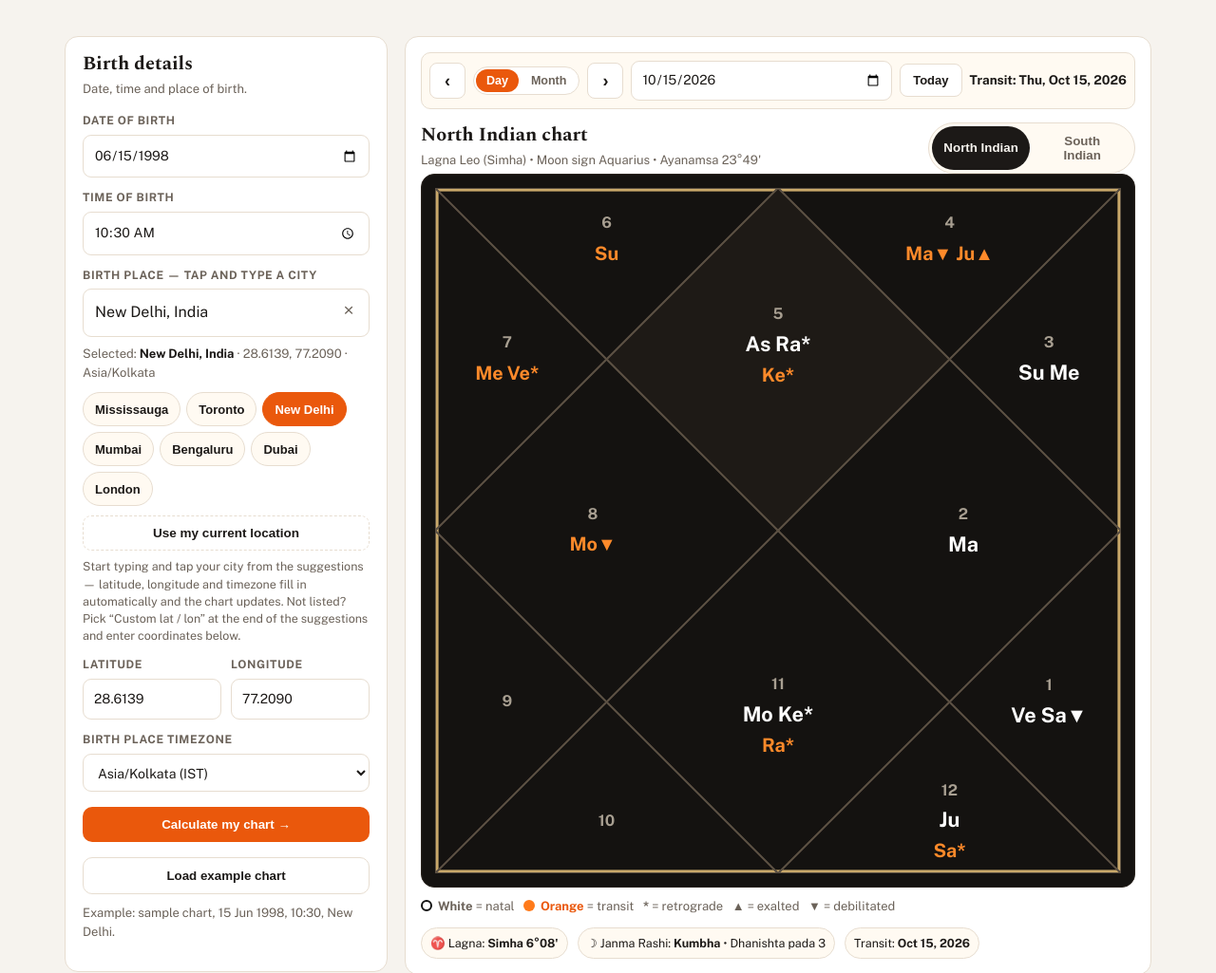
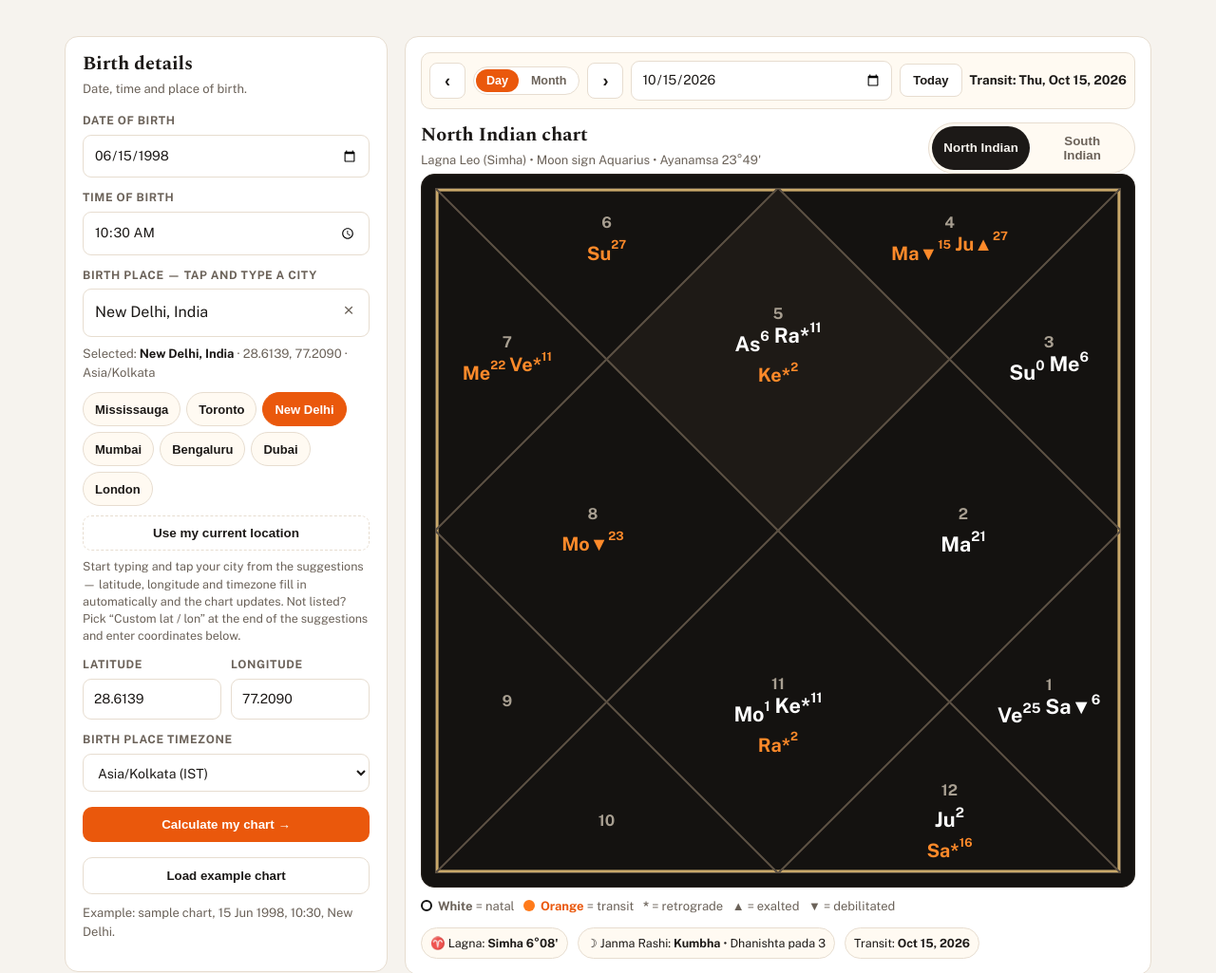
Before and after one commit to tanmyy/amuro, a plain HTML site: page index.html in a window 1280 px wide. Shown: the top 1025 px of the page at 95% size. Drawn offline with nearby package versions, Linux system fonts and the light colour scheme.

Commit message:
chart: show planet degrees as small raised numbers next to each planet

```diff
--- a/index.html
+++ b/index.html
@@ -1276,25 +1276,37 @@ function render(){
   document.getElementById('metaBar').innerHTML = '<span>♈ Lagna: <b>'+SIGNS[natal.asc.sign][1]+' '+fmtDeg(natal.asc.deg)+'</b></span><span>☽ Janma Rashi: <b>'+SIGNS[natal.planets.moon.sign][1]+'</b> • '+nak(natal.planets.moon.sid)+'</span><span>Transit: <b>'+transitDate.toLocaleDateString('en-CA',{dateStyle:'medium'})+'</b></span>';
   // build house map: for north, house index 1..12 maps sign = lagna+house-1; for south sign fixed
   var bySign={}; for(var s=0;s<12;s++) bySign[s]={natal:[],transit:[]};
-  bySign[natal.asc.sign].natal.push('As');
+  bySign[natal.asc.sign].natal.push({t:'As', deg:natal.asc.deg});
   function mark(p){ return p.abbr + (p.retro?'*':'') + (p.exalted?'▲':'') + (p.debilitated?'▼':''); }
-  Object.values(natal.planets).forEach(function(p){ bySign[p.sign].natal.push(mark(p)); });
-  Object.values(transit.planets).forEach(function(p){ bySign[p.sign].transit.push(mark(p)); });
+  Object.values(natal.planets).forEach(function(p){ bySign[p.sign].natal.push({t:mark(p), deg:p.deg}); });
+  Object.values(transit.planets).forEach(function(p){ bySign[p.sign].transit.push({t:mark(p), deg:p.deg}); });
   // also transit asc not shown as planet; ignore
   if(style==='north') renderNorth(bySign); else renderSouth(bySign);
   renderDasha();
 }
 function svgText(x,y,lines){
-  // lines: [{txt,fill,size,weight}]
+  // lines: [{txt,fill,size,weight}] or [{tokens:[{t,deg}],fill,size,weight}] — tokens render the degree as a small raised number after each planet
   var out='', startY=y - (lines.length-1)*9;
-  lines.forEach(function(l,i){ out+='<text x="'+x+'" y="'+(startY+i*18)+'" text-anchor="middle" dominant-baseline="middle" fill="'+l.fill+'" font-size="'+(l.size||13)+'" font-weight="'+(l.weight||600)+'" font-family="Public Sans,sans-serif">'+l.txt+'</text>'; });
+  lines.forEach(function(l,i){
+    var size=l.size||13, inner;
+    if(l.tokens){
+      var sup=Math.max(7,size-4), dy=-Math.round(size*0.42);
+      inner='';
+      l.tokens.forEach(function(tok,j){
+        if(j>0) inner+=' ';
+        inner+=tok.t;
+        if(tok.deg!=null) inner+='<tspan dy="'+dy+'" font-size="'+sup+'">'+Math.floor(tok.deg)+'</tspan><tspan dy="'+(-dy)+'"></tspan>';
+      });
+    } else inner=l.txt;
+    out+='<text x="'+x+'" y="'+(startY+i*18)+'" text-anchor="middle" dominant-baseline="middle" fill="'+l.fill+'" font-size="'+size+'" font-weight="'+(l.weight||600)+'" font-family="Public Sans,sans-serif">'+inner+'</text>';
+  });
   return out;
 }
 function linesFor(sign, bySign, showSignLabel){
   var d=bySign[sign], lines=[];
   if(showSignLabel) lines.push({txt:''+(sign+1), fill:'#a89f91', size:10, weight:700});
-  if(d.natal.length) lines.push({txt:d.natal.join(' '), fill:'#ffffff', size:13, weight:700});
-  if(d.transit.length) lines.push({txt:d.transit.join(' '), fill:'#ff8a2a', size:12, weight:700});
+  if(d.natal.length) lines.push({tokens:d.natal, fill:'#ffffff', size:13, weight:700});
+  if(d.transit.length) lines.push({tokens:d.transit, fill:'#ff8a2a', size:12, weight:700});
   if(!d.natal.length && !d.transit.length && !showSignLabel) lines.push({txt:'·', fill:'#5a5248', size:12});
   return lines;
 }
@@ -1312,8 +1324,8 @@ function renderNorth(bySign){
     var lines=[];
     lines.push({txt:''+(sign+1), fill:'#a89f91', size:9, weight:700});
     var d=bySign[sign];
-    if(d.natal.length) lines.push({txt:d.natal.join(' '), fill:'#ffffff', size:12, weight:700});
-    if(d.transit.length) lines.push({txt:d.transit.join(' '), fill:'#ff8a2a', size:11, weight:700});
+    if(d.natal.length) lines.push({tokens:d.natal, fill:'#ffffff', size:12, weight:700});
+    if(d.transit.length) lines.push({tokens:d.transit, fill:'#ff8a2a', size:11, weight:700});
     svg+=svgText(cents[h-1][0], cents[h-1][1], lines);
   }
   svg+='</svg>';
```
